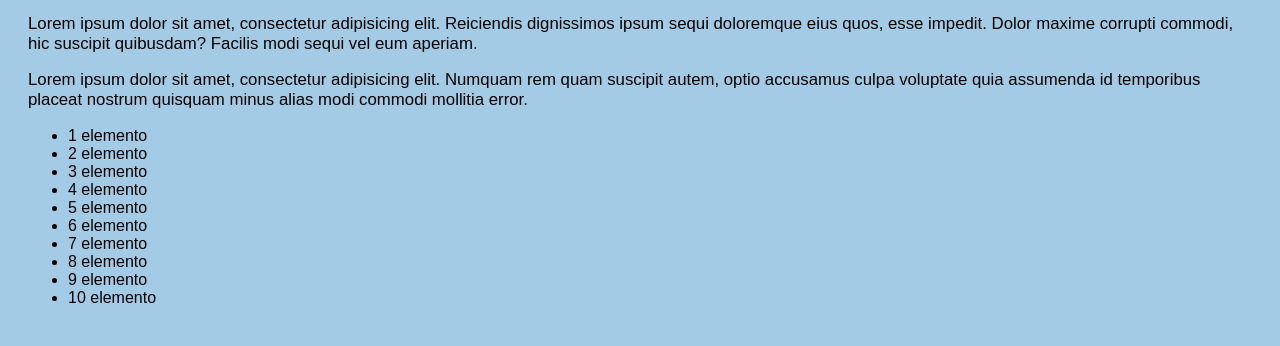
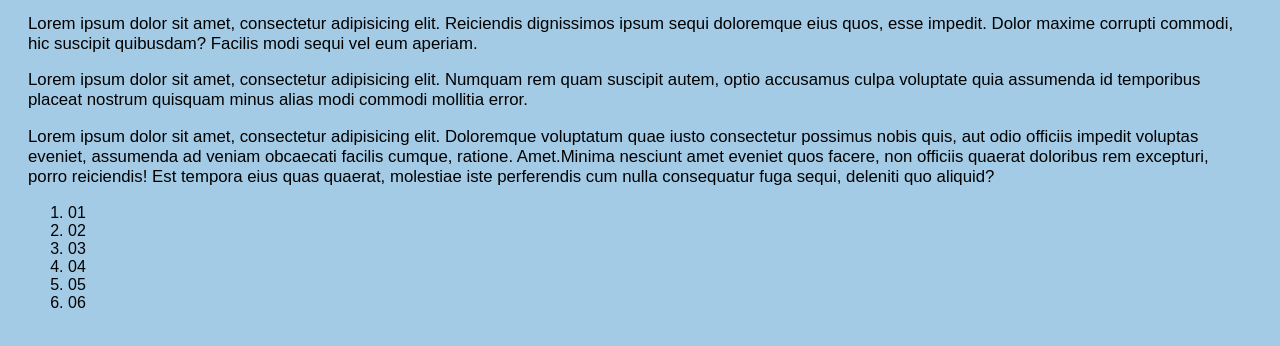
Before and after one commit to apazacoder/pagina-web, a plain HTML site: page index.html in a window 1280 px wide. Shown: the part 78-424 px from the top of the page. Drawn offline with Linux system fonts and the light colour scheme.

Commit message:
Modificaciones en el index y agregado el script

```diff
--- a/index.html
+++ b/index.html
@@ -12,17 +12,14 @@
     <p>Lorem ipsum dolor sit amet, consectetur adipisicing elit. Reiciendis dignissimos ipsum sequi doloremque eius quos, esse impedit. Dolor maxime corrupti commodi, hic suscipit quibusdam? Facilis modi sequi vel eum aperiam.</p>
     <p>Lorem ipsum dolor sit amet, consectetur adipisicing elit. Numquam rem quam suscipit autem, optio accusamus culpa voluptate quia assumenda id temporibus placeat nostrum quisquam minus alias modi commodi mollitia error.
     </p>
-    <ul>
-        <li>1 elemento</li>
-        <li>2 elemento</li>
-        <li>3 elemento</li>
-        <li>4 elemento</li>
-        <li>5 elemento</li>
-        <li>6 elemento</li>
-        <li>7 elemento</li>
-        <li>8 elemento</li>
-        <li>9 elemento</li>
-        <li>10 elemento</li>
-    </ul>
+    <p><span>Lorem ipsum dolor sit amet, consectetur adipisicing elit. Doloremque voluptatum quae iusto consectetur possimus nobis quis, aut odio officiis impedit voluptas eveniet, assumenda ad veniam obcaecati facilis cumque, ratione. Amet.</span><span>Minima nesciunt amet eveniet quos facere, non officiis quaerat doloribus rem excepturi, porro reiciendis! Est tempora eius quas quaerat, molestiae iste perferendis cum nulla consequatur fuga sequi, deleniti quo aliquid?</span></p>
+    <ol>
+        <li>01</li>
+        <li>02</li>
+        <li>03</li>
+        <li>04</li>
+        <li>05</li>
+        <li>06</li>
+    </ol>
 </body>
 </html>
--- /dev/null
+++ b/js/js.js
@@ -0,0 +1 @@
+//simple js comment
```
